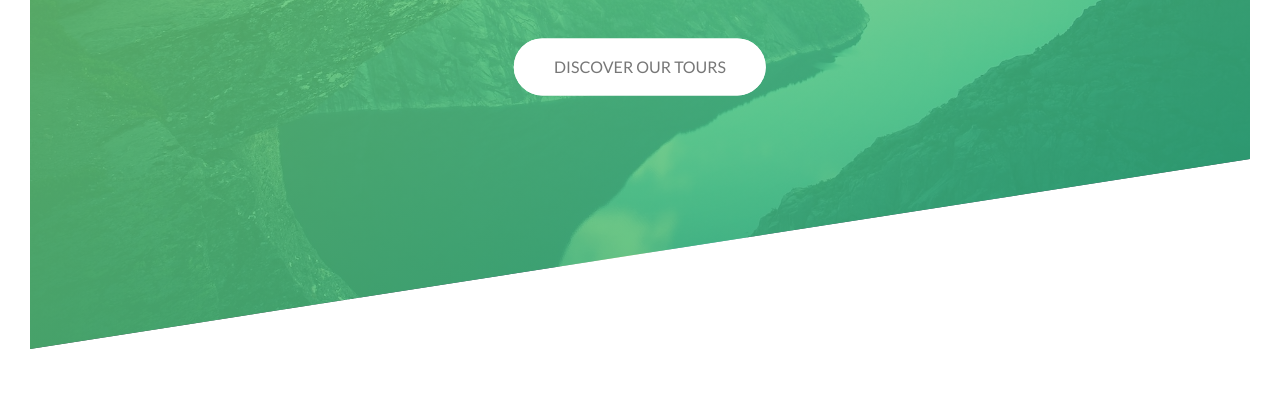
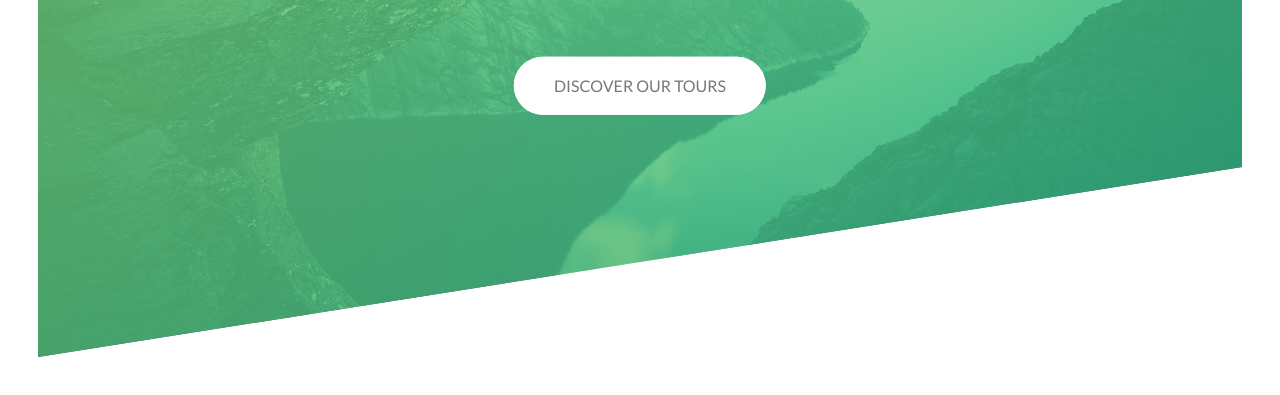
Before and after one commit to Zain541/advance-css-design, a plain HTML site: page index.html in a window 1280 px wide. Shown: the part 441-836 px from the top of the page. Drawn offline with Linux system fonts and the light colour scheme.

Commit message:
Section 3:  Converting px to rem: An Effective Workflow

```diff
--- a/css/style.css
+++ b/css/style.css
@@ -4,14 +4,17 @@ Light green: #7ed56f
 Light green: #55c57a
 Light green: #28b485
 */
-* {
+*
+*::after,
+*::before
+{
     margin: 0;
     padding: 0;
-    box-sizing: border-box; /*border and padding are not added to the container */
-
+    box-sizing: inherit;
 }
+/* Important: rem are not supported below internet explorer 9 */
 html{
-    font-size: 10px;
+    font-size: 62.5%;
 }
 body{
     font-family: "Lato", sans-serif;
@@ -20,6 +23,8 @@ body{
     line-height: 1.7; /*it means that the line height 1.7 times bigger than the origin height. Line height means the height of text line*/
     color: #777;
     padding: 3rem;
+    box-sizing: border-box; /*border and padding are not added to the container */
+
 }
 
 .header{
```
